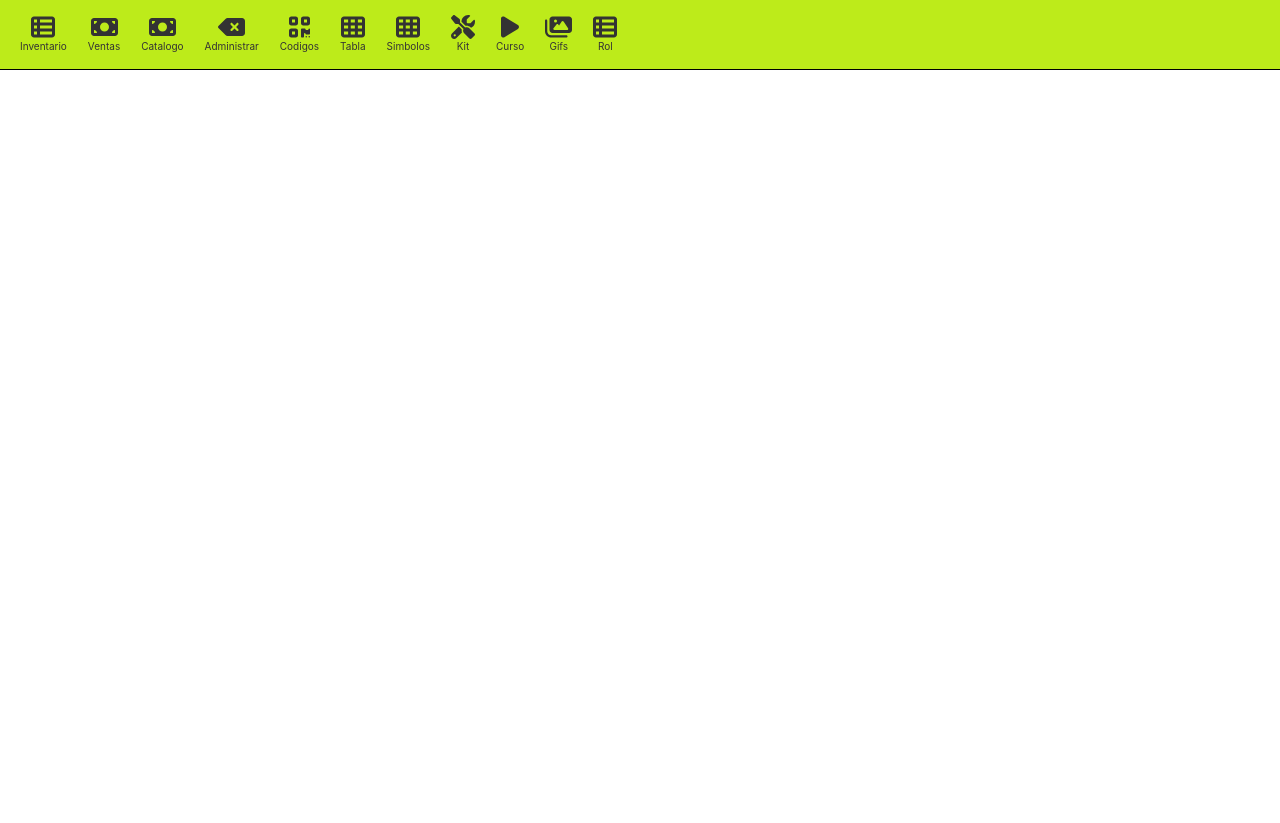
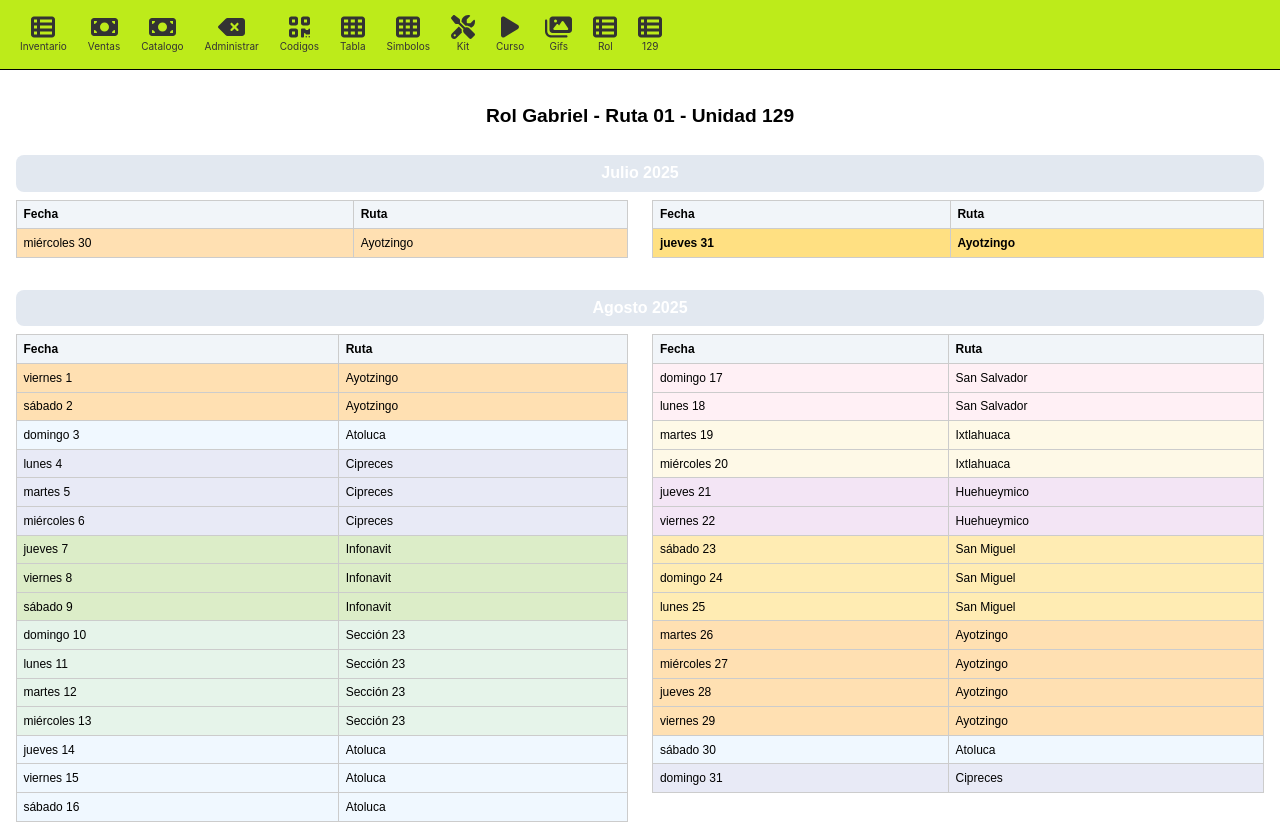
Before and after one commit to ingeabraham23/chicapala, a React (Vite) app: page /#/rol129 in a window 1280 px wide. Shown: the top 823 px of the page. Before the commit the page ends 800 px from the top, so only its background shows below. Built offline with nearby package versions, Linux system fonts and the light colour scheme.

Commit message:
agregado rol 129 y reparadas rutas de imagenes y ruta de logo para imprimir ticket

```diff
--- a/src/App.jsx
+++ b/src/App.jsx
@@ -14,6 +14,7 @@ import Simbolos from "./components/Simbolos";
 import 'react-perfect-scrollbar/dist/css/styles.css';
 import GifGallery from "./components/GifGallery";
 import TablaRutas from "./components/TablaRutas";
+import Rol129 from "./components/Rol129";
 
 function App() {
   return (
@@ -32,6 +33,7 @@ function App() {
             <Route path="/curso" element={<Curso />} />
             <Route path="/gifs" element={<GifGallery />} />
             <Route path="/rol" element={<TablaRutas />} />
+            <Route path="/rol129" element={<Rol129 />} />
           </Routes>
         </div>
     </HashRouter>
--- a/src/components/Codigos.jsx
+++ b/src/components/Codigos.jsx
@@ -424,7 +424,7 @@ const Codigos = () => {
         <div className="separador-codigos-joyvolt"></div>
         <span className="detalle-codigos">(Fecha de entrega desconocida)</span>
         <span className="detalle-codigos">
-          Era de heriberto rojo 20 y Se le vendio a infeliz
+          Era de heriberto rojo 20 y Se le vendio a Gabriel Bandala
         </span>
         <table ref={tabla15023616Ref} className="tabla-codigos">
           <tr>
@@ -482,7 +482,7 @@ const Codigos = () => {
           (Fecha de entrega 22 de noviembre de 2024)
         </span>
         <span className="detalle-codigos">
-          Lo tenia la muerte, se lo vendio a infeliz e infeliz se lo vendio a
+          Lo tenia la muerte, se lo vendio a Gabriel Bandala y Gabriel Bandala se lo vendio a
           uno de Ruta 01
         </span>
         <table ref={tabla12259500Ref} className="tabla-codigos">
--- a/src/components/GifGallery.jsx
+++ b/src/components/GifGallery.jsx
@@ -53,13 +53,13 @@ const GifGallery = () => {
         {gifList.map((gif, index) => (
           <div key={index} className="gif-card">
             <img
-              src={`/joyvolt/gifs/${gif}`}
+              src={`${import.meta.env.BASE_URL}gifs/${gif}`}
               alt={`GIF ${index}`}
               className="gif-imagen"
             />
             <p className="gif-nombre">{formatearNombre(gif)}</p>
             <a
-              href={`/joyvolt/gifs/${gif}`}
+              href={`${import.meta.env.BASE_URL}gifs/${gif}`}
               download
               className="boton-descargar"
             >
--- a/src/components/Navbar.jsx
+++ b/src/components/Navbar.jsx
@@ -24,6 +24,7 @@ const navigationItems = [
   { path: '/curso', icon: faPlay, label: 'Curso' },
   { path: '/gifs', icon: faImages, label: 'Gifs' },
   { path: '/rol', icon: faTableList, label: 'Rol' },
+  { path: '/rol129', icon: faTableList, label: '129' },
 
 ];
 
--- /dev/null
+++ b/src/components/Rol129.css
@@ -0,0 +1,102 @@
+.rol-container {
+  padding: 1rem;
+  font-family: sans-serif;
+}
+
+.titulo-principal {
+  font-size: 1.2rem;
+  font-weight: bold;
+  margin-bottom: 1.5rem;
+  text-align: center;
+}
+
+.mes-seccion {
+  margin-bottom: 2rem;
+}
+
+.mes-titulo {
+  font-size: 1rem;
+  font-weight: bold;
+  background-color: #e2e8f0;
+  padding: 0.4rem 0.75rem;
+  border-radius: 0.5rem;
+  margin-bottom: 0.5rem;
+  text-transform: capitalize;
+  text-align: center;
+}
+
+/* Contenedor con flex para 2 columnas lado a lado */
+.columnas-container {
+  display: flex;
+  flex-direction: row;
+  justify-content: space-between;
+  gap: 0.5rem;
+}
+
+/* Cada columna ocupa casi la mitad del ancho */
+.columna {
+  width: 49%;
+  box-sizing: border-box;
+}
+
+.tabla-rutas {
+  width: 100%;
+  font-size: 0.75rem;
+  border-collapse: collapse;
+  border: 1px solid #ccc;
+  background-color: white;
+}
+
+.tabla-rutas th,
+.tabla-rutas td {
+  border: 1px solid #ccc;
+  padding: 0.3rem 0.4rem;
+  text-align: left;
+}
+
+.tabla-rutas thead {
+  background-color: #f1f5f9;
+}
+
+.hoy {
+  background-color: #fff3cd;
+  font-weight: bold;
+}
+
+/* Colores por ruta */
+.ruta-seccion-23 td {
+  background-color: #e6f4ea;
+}
+.ruta-atoluca td {
+  background-color: #f0f8ff;
+}
+.ruta-san-salvador td {
+  background-color: #fff0f5;
+}
+.ruta-ixtlahuaca td {
+  background-color: #fef9e7;
+}
+.ruta-huehueymico td {
+  background-color: #f3e5f5;
+}
+.ruta-espiritu td {
+  background-color: #e0f7fa;
+}
+.ruta-san-miguel td {
+  background-color: #ffecb3;
+}
+.ruta-ayotzingo td {
+  background-color: #ffe0b2;
+}
+.ruta-cipreces td {
+  background-color: #e8eaf6;
+}
+.ruta-infonavit td {
+  background-color: #dcedc8;
+}
+
+/* Prioridad para el día actual */
+.hoy td {
+  background-color: #ffe082 !important;
+  font-weight: bold;
+}
--- /dev/null
+++ b/src/components/Rol129.jsx
@@ -0,0 +1,138 @@
+import React from "react";
+import { format, addDays, parse } from "date-fns";
+import { es } from "date-fns/locale";
+import "./TablaRutas.css";
+
+const rol = [
+
+  { ruta: "Ayotzingo", dias: 4 },
+  { ruta: "Atoluca", dias: 1 },
+  { ruta: "Cipreces", dias: 3 },
+  { ruta: "Infonavit", dias: 3 },
+  { ruta: "Sección 23", dias: 4 },
+  { ruta: "Atoluca", dias: 3 },
+  { ruta: "San Salvador", dias: 2 },
+  { ruta: "Ixtlahuaca", dias: 2 },
+  { ruta: "Huehueymico", dias: 2 },
+  { ruta: "San Miguel", dias: 3 },
+];
+
+// Mapa ruta -> clase de color
+const rutaClases = {
+  "Sección 23": "ruta-seccion-23",
+  "Atoluca": "ruta-atoluca",
+  "San Salvador": "ruta-san-salvador",
+  "Ixtlahuaca": "ruta-ixtlahuaca",
+  "Huehueymico": "ruta-huehueymico",
+  "Espíritu Santo": "ruta-espiritu",
+  "San Miguel": "ruta-san-miguel",
+  "Ayotzingo": "ruta-ayotzingo",
+  "Cipreces": "ruta-cipreces",
+  "Infonavit": "ruta-infonavit"
+};
+
+const Rol129 = () => {
+  const hoy = new Date();
+  const inicioRol = parse("2025-07-30", "yyyy-MM-dd", new Date());
+
+  const generarRutas = () => {
+    const dias = [];
+    let fecha = new Date(inicioRol);
+    let i = 0;
+
+    while (dias.length < 100) {
+      const { ruta, dias: cantidad } = rol[i % rol.length];
+      for (let j = 0; j < cantidad; j++) {
+        dias.push({ fecha: new Date(fecha), ruta });
+        fecha = addDays(fecha, 1);
+      }
+      i++;
+    }
+
+    return dias;
+  };
+
+  const todasLasRutas = generarRutas();
+
+  const rutasFiltradas = todasLasRutas.filter(({ fecha }) => {
+    const diferencia = (fecha - hoy) / (1000 * 60 * 60 * 24);
+    return diferencia >= -10 && diferencia <= 40;
+  });
+
+  const rutasPorMes = rutasFiltradas.reduce((acc, item) => {
+    const mesClave = format(item.fecha, "MMMM yyyy", { locale: es });
+    if (!acc[mesClave]) acc[mesClave] = [];
+    acc[mesClave].push(item);
+    return acc;
+  }, {});
+
+  return (
+    <div className="rol-container">
+      <h2 className="titulo-principal">Rol Gabriel - Ruta 01 - Unidad 129</h2>
+      {Object.entries(rutasPorMes).map(([mes, items]) => {
+        const mitad = Math.ceil(items.length / 2);
+        const izquierda = items.slice(0, mitad);
+        const derecha = items.slice(mitad);
+
+        return (
+          <div key={mes} className="mes-seccion">
+            <h3 className="mes-titulo">{mes.charAt(0).toUpperCase() + mes.slice(1)}</h3>
+            <div className="columnas-container">
+              <div className="columna">
+                <table className="tabla-rutas">
+                  <thead>
+                    <tr>
+                      <th>Fecha</th>
+                      <th>Ruta</th>
+                    </tr>
+                  </thead>
+                  <tbody>
+                    {izquierda.map(({ fecha, ruta }, idx) => {
+                      const esHoy = format(fecha, "yyyy-MM-dd") === format(hoy, "yyyy-MM-dd");
+                      return (
+                        <tr
+                          key={idx}
+                          className={`${rutaClases[ruta] || ""} ${esHoy ? "hoy" : ""}`}
+                        >
+                          <td>{format(fecha, "EEEE d", { locale: es })}</td>
+                          <td>{ruta}</td>
+                        </tr>
+                      );
+                    })}
+                  </tbody>
+                </table>
+              </div>
+
+              <div className="columna">
+                <table className="tabla-rutas">
+                  <thead>
+                    <tr>
+                      <th>Fecha</th>
+                      <th>Ruta</th>
+                    </tr>
+                  </thead>
+                  <tbody>
+                    {derecha.map(({ fecha, ruta }, idx) => {
+                      const esHoy = format(fecha, "yyyy-MM-dd") === format(hoy, "yyyy-MM-dd");
+                      return (
+                        <tr
+                          key={idx}
+                          className={`${rutaClases[ruta] || ""} ${esHoy ? "hoy" : ""}`}
+                        >
+                          <td>{format(fecha, "EEEE d", { locale: es })}</td>
+                          <td>{ruta}</td>
+                        </tr>
+                      );
+                    })}
+                  </tbody>
+                </table>
+              </div>
+            </div>
+          </div>
+        );
+      })}
+    </div>
+  );
+};
+
+export default Rol129;
--- a/src/components/Simbolos.jsx
+++ b/src/components/Simbolos.jsx
@@ -110,22 +110,22 @@ const pasos = [
   {
     paso: "Paso 1",
     descripcion: "Abre la Play Store en tu celular",
-    imagen: "/joyvolt/guia/playstore-icon.png", // asegúrate de tener esta imagen en public o usar import
+    imagen: `${import.meta.env.BASE_URL}guia/playstore-icon.png`,
   },
   {
     paso: "Paso 2",
     descripcion: 'Da click en buscar y escribe el nombre de la app: "iLED PRO"',
-    imagen: "/joyvolt/guia/lupa.png",
+    imagen: `${import.meta.env.BASE_URL}guia/lupa.png`,
   },
   {
     paso: "Paso 3",
     descripcion: "Verifica que el ícono coincida",
-    imagen: "/joyvolt/guia/iconoapp.png",
+    imagen: `${import.meta.env.BASE_URL}guia/iconoapp.png`,
   },
   {
     paso: "Paso 4",
     descripcion: "Presiona Instalar y espera que se descargue",
-    imagen: "/joyvolt/guia/instalar.png",
+    imagen: `${import.meta.env.BASE_URL}guia/instalar.png`,
   },
 ];
 
@@ -163,7 +163,7 @@ const Simbolos = () => {
             <div className="celda-simbolo" key={index}>
               <div className="caracter">{char}</div>
               <img
-                src={`/joyvolt/simbolos/${imagenes[index]}`}
+                src={`${import.meta.env.BASE_URL}simbolos/${imagenes[index]}`}
                 alt={`Símbolo`}
                 className="imagen-simbolo"
               />
@@ -187,7 +187,7 @@ const Simbolos = () => {
             <div className="celda-simbolo" key={index}>
               <div className="caracter">{char}</div>
               <img
-                src={`/joyvolt/simbolos/${imagenes2[index]}`}
+                src={`${import.meta.env.BASE_URL}simbolos/${imagenes2[index]}`}
                 alt={`Símbolo ${char}`}
                 className="imagen-simbolo"
               />
@@ -210,7 +210,7 @@ const Simbolos = () => {
             <div className="celda-simbolo" key={index}>
               <div className="caracter">{char}</div>
               <img
-                src={`/joyvolt/simbolos/${imagenes3[index]}`}
+                src={`${import.meta.env.BASE_URL}simbolos/${imagenes3[index]}`}
                 alt={`Símbolo ${char}`}
                 className="imagen-simbolo"
               />
@@ -233,7 +233,7 @@ const Simbolos = () => {
             <div className="celda-simbolo" key={index}>
               <div className="caracter">{char}</div>
               <img
-                src={`/joyvolt/simbolos/${imagenes4[index]}`}
+                src={`${import.meta.env.BASE_URL}simbolos/${imagenes4[index]}`}
                 alt={`Símbolo ${char}`}
                 className="imagen-simbolo-grande"
               />
@@ -546,7 +546,7 @@ const Simbolos = () => {
               <th colSpan={2} className="imagen-boton">
                 <div className="paso-imagen-boton">
                   <img
-                    src={"/joyvolt/guia/boton-rojo.png"}
+                    src={`${import.meta.env.BASE_URL}guia/boton-rojo.png`}
                     alt={"Boton rojo"}
                   />
                 </div>
@@ -620,7 +620,7 @@ const Simbolos = () => {
               <th colSpan={2} className="imagen-boton">
                 <div className="paso-imagen-boton">
                   <img
-                    src={"/joyvolt/guia/boton-verde.png"}
+                    src={`${import.meta.env.BASE_URL}guia/boton-verde.png`}
                     alt={"Boton verde"}
                   />
                 </div>
@@ -734,7 +734,7 @@ const Simbolos = () => {
       <br></br>
 
       <div className="imagen-guia">
-        <img src={"/joyvolt/guia/botones_app.png"} alt={"Guia botones app"} />
+        <img src={`${import.meta.env.BASE_URL}guia/botones_app.png`} alt={"Guia botones app"} />
       </div>
       <br></br>
       <br></br>
--- a/src/components/Ventas.jsx
+++ b/src/components/Ventas.jsx
@@ -194,7 +194,7 @@ function Ventas() {
   const imprimirTicketCompleto = async () => {
     try {
       // Cargar imagen del logo
-      const response = await fetch("/joyvolt/logo ticket.png");
+      const response = await fetch(`${import.meta.env.BASE_URL}logo ticket.png`);
       const blob = await response.blob();
       const reader = new FileReader();
       const imageLoadPromise = new Promise((resolve) => {
@@ -211,6 +211,7 @@ function Ventas() {
       const fecha = new Date().toLocaleString("es-MX");
       let ticket = "";
       ticket += "JoyVolt Auto Corporation\n";
+      ticket += "Erika Anacleto Ramon\n";
       ticket += "Calle Aquiles Serdan #7 Yopi\n";
       ticket += "Chignautla puebla. C.P. 73950\n";
       ticket += "WhatsApp 231 159 1893\n";
```
Also changed, not shown: 1 other file (tests, documents, lock files or other folders).
